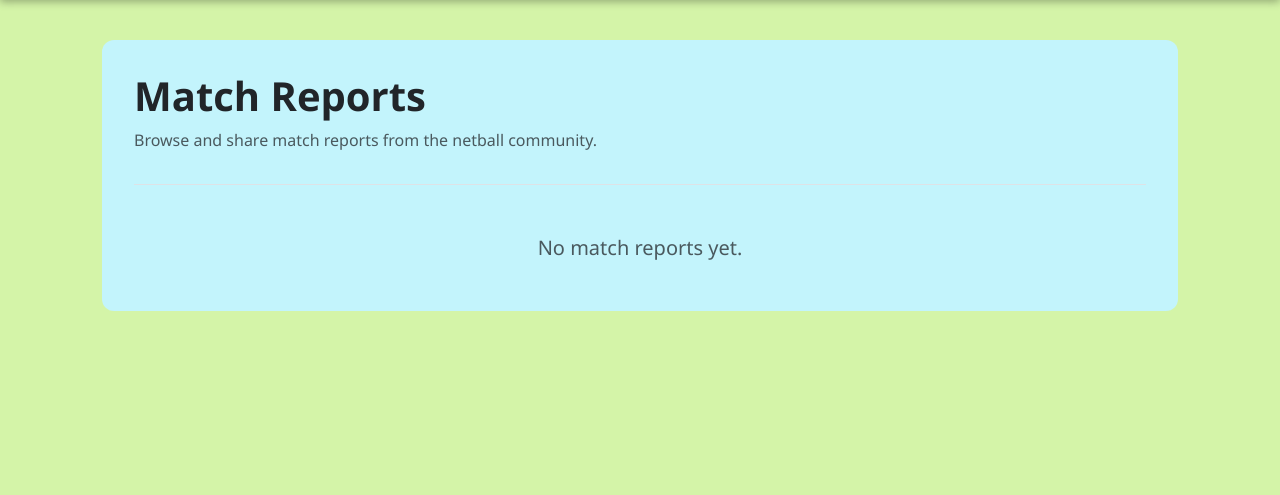
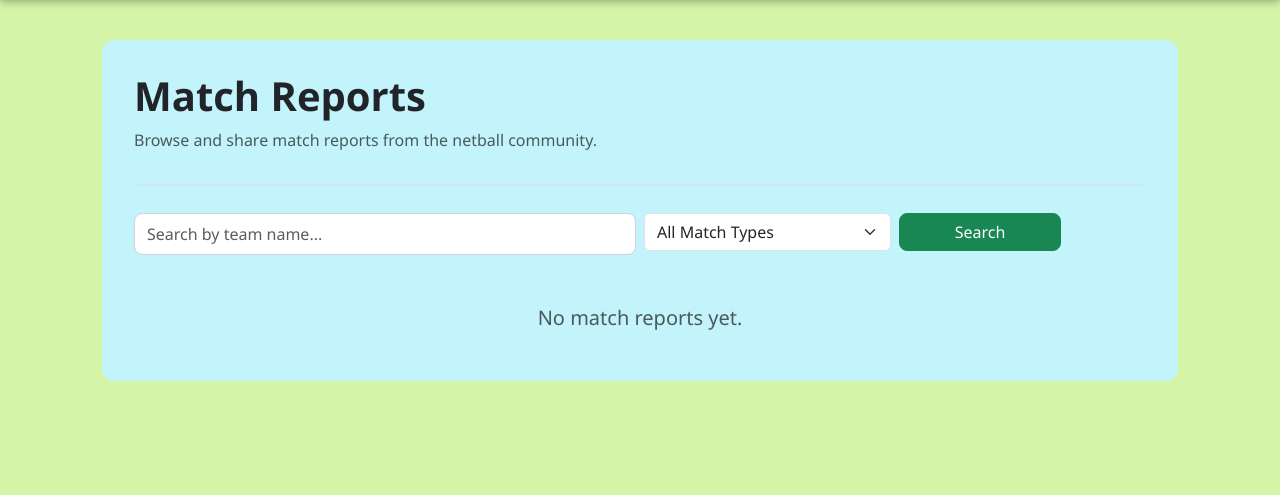
Before and after one commit to YemsAla/the_netball_summary, a Django app: page /reports/ in a window 1280 px wide. Shown: the part 60-555 px from the top of the page. Run offline with Django 4.2, Linux system fonts and the light colour scheme; data that the repository does not hold is empty.

Commit message:
feat: add search and filter to reports list page
- Update ReportListView with get_queryset to filter by team name and match type
- Add Q import from django.db.models
- Add search bar and match type dropdown to report_list.html
- Search term and filter selection persist after searching
- Clear button appears when search is active

```diff
--- a/match_reports/templates/match_reports/report_list.html
+++ b/match_reports/templates/match_reports/report_list.html
@@ -10,6 +10,39 @@
         <h1 class="fw-bold">Match Reports</h1>
         <p class="text-muted">Browse and share match reports from the netball community.</p>
     </div>
+
+
+    <!-- Search & Filter -->
+<form method="GET" action="{% url 'report_list' %}" class="mb-4">
+    <div class="row g-2 align-items-center">
+        <div class="col-md-6">
+            <input type="text"
+                   name="q"
+                   value="{{ query }}"
+                   class="form-control"
+                   placeholder="Search by team name...">
+        </div>
+        <div class="col-md-3">
+            <select name="match_type" class="form-select">
+                <option value="">All Match Types</option>
+                {% for value, label in match_type_choices %}
+                    <option value="{{ value }}" {% if match_type == value %}selected{% endif %}>
+                        {{ label }}
+                    </option>
+                {% endfor %}
+            </select>
+        </div>
+        <div class="col-md-2">
+            <button type="submit" class="btn btn-success w-100">Search</button>
+        </div>
+        {% if query or match_type %}
+            <div class="col-md-1">
+                <a href="{% url 'report_list' %}" class="btn btn-outline-secondary w-100">✕</a>
+            </div>
+        {% endif %}
+    </div>
+</form>
+
 
     <!-- Reports list -->
     {% for report in reports %}
@@ -55,7 +88,7 @@
         </div>
     {% endfor %}
 
-    <!-- PAGINATION -->
+    <!-- Pagination -->
     {% if is_paginated %}
         <nav class="mt-4">
             <ul class="pagination justify-content-center">
--- a/match_reports/views.py
+++ b/match_reports/views.py
@@ -3,7 +3,7 @@ from django.contrib.auth.forms import UserCreationForm
 from django.contrib.auth import login
 from django.contrib.auth.decorators import login_required
 from django.contrib import messages
-# from django import Q
+from django.db.models import Q
 
 from django.views.generic import ListView, DetailView, CreateView, UpdateView, DeleteView
 from django.contrib.auth.mixins import LoginRequiredMixin, UserPassesTestMixin
@@ -14,7 +14,8 @@ from .models import MatchReport, Comment
 
 
 """
-List view for match reports, ordered by creation date
+List view for match reports, ordered by creation date.
+Supports search by team name and filter by match type.
 """
 def home(request):
     recent_reports = MatchReport.objects.all().order_by('-created_at')[:3]
@@ -28,6 +29,28 @@ class ReportListView(ListView):
     context_object_name = 'reports'
     ordering = ['-created_at']
     paginate_by = 5
+
+    def get_queryset(self):
+        queryset = MatchReport.objects.all().order_by('-created_at')
+        query = self.request.GET.get('q')
+        match_type = self.request.GET.get('match_type')
+
+        if query:
+            queryset = queryset.filter(
+                Q(team_name__icontains=query) |
+                Q(opponent_name__icontains=query)
+            )
+        if match_type:
+            queryset = queryset.filter(match_type=match_type)
+
+        return queryset
+
+    def get_context_data(self, **kwargs):
+        context = super().get_context_data(**kwargs)
+        context['query'] = self.request.GET.get('q', '')
+        context['match_type'] = self.request.GET.get('match_type', '')
+        context['match_type_choices'] = MatchReport.MATCH_TYPE_CHOICES
+        return context
 
 """
 Detail view for a match report, including comments and comment form.
```
